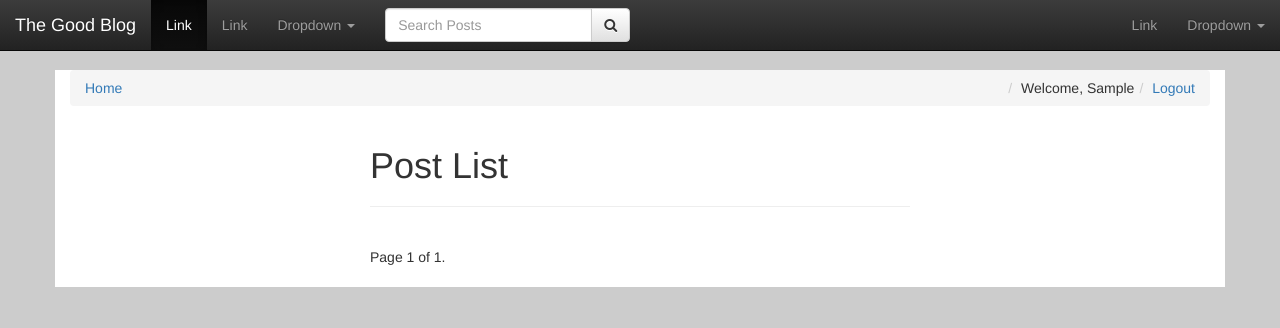
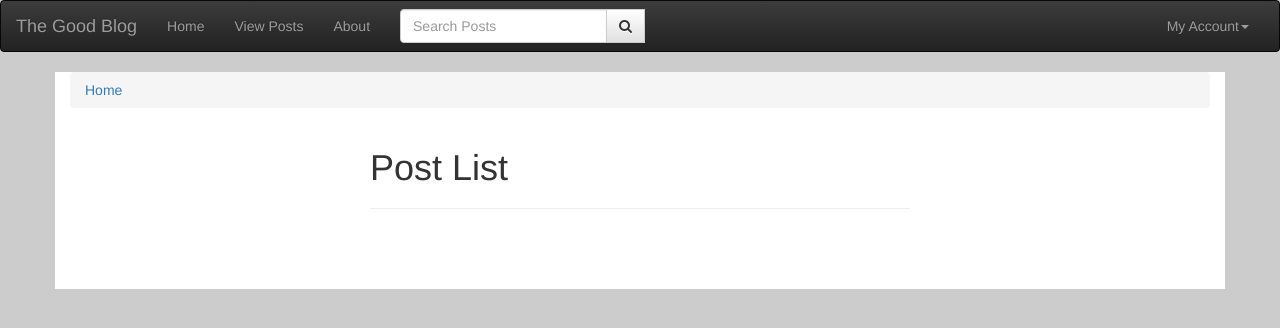
Before and after one commit to drewgoodman/Django-FirstBlog, a Django app: page / in a window 1280 px wide. Shown: the top 328 px of the page. Run offline with Django 3.2, Linux system fonts and the light colour scheme; the visitor is signed in with stand-in values (Sample User, id 1); data that the repository does not hold is empty; some libraries are stand-ins or nearby versions.

Commit message:
pagination restyled and moved

```diff
--- a/posts/views.py
+++ b/posts/views.py
@@ -104,7 +104,7 @@ def post_list(request):
             Q(user__first_name__icontains=query) |
             Q(user__last_name__icontains=query)
             ).distinct()
-    paginator = Paginator(queryset_list, 10) # Show 10 posts per page.
+    paginator = Paginator(queryset_list, 2) # Show 10 posts per page.
     page_number = request.GET.get('page')
     page_obj = paginator.get_page(page_number)
     context = {
--- a/static/css/basic.css
+++ b/static/css/basic.css
@@ -1,7 +1,7 @@
 
 body {
     padding-bottom: 10px;
-    padding-top: 70px;
+    /* padding-top: 70px; */
     background-color: #ccc;
 }
 
--- a/templates/base.html
+++ b/templates/base.html
@@ -33,7 +33,7 @@
     <script async defer crossorigin="anonymous"
         src="https://connect.facebook.net/en_US/sdk.js#xfbml=1&version=v6.0"></script>
 
-    <nav class="navbar navbar-inverse navbar-fixed-top">
+    <nav class="navbar navbar-inverse">
         <div class="container-fluid">
             <!-- Brand and toggle get grouped for better mobile display -->
             <div class="navbar-header">
@@ -50,21 +50,9 @@
             <!-- Collect the nav links, forms, and other content for toggling -->
             <div class="collapse navbar-collapse" id="bs-example-navbar-collapse-1">
                 <ul class="nav navbar-nav">
-                    <li class="active"><a href="#">Link <span class="sr-only">(current)</span></a></li>
-                    <li><a href="#">Link</a></li>
-                    <li class="dropdown">
-                        <a href="#" class="dropdown-toggle" data-toggle="dropdown" role="button" aria-haspopup="true"
-                            aria-expanded="false">Dropdown <span class="caret"></span></a>
-                        <ul class="dropdown-menu">
-                            <li><a href="#">Action</a></li>
-                            <li><a href="#">Another action</a></li>
-                            <li><a href="#">Something else here</a></li>
-                            <li role="separator" class="divider"></li>
-                            <li><a href="#">Separated link</a></li>
-                            <li role="separator" class="divider"></li>
-                            <li><a href="#">One more separated link</a></li>
-                        </ul>
-                    </li>
+                    <li><a href="#">Home</a></li>
+                    <li><a href="#">View Posts</a></li>
+                    <li><a href="#">About</a></li>
                 </ul>
                 <form id="search-bar-form" method="GET" action="" class="navbar-form navbar-left">
                     <div class="input-group ">
@@ -72,24 +60,31 @@
                             value="{{ request.GET.query }}" />
                             <span class="input-group-btn">
                                 <button class='btn btn-default' type="submit"><i class="fa fa-search"></i></button>
+                                <span class="sr-only">Search Posts</span>
                             </span>
                     </div>
                 </form>
 
+                {% if not request.user.is_authenticated %}
                 <ul class="nav navbar-nav navbar-right">
-                    <li><a href="#">Link</a></li>
+                    <li><a href="{% url 'login' %}">Login</a></li>
+                    <li><a href="{% url 'register' %}">Register</a></li>
+                </ul>
+                {% else %}
+                <ul class="nav navbar-nav navbar-right">
                     <li class="dropdown">
                         <a href="#" class="dropdown-toggle" data-toggle="dropdown" role="button" aria-haspopup="true"
-                            aria-expanded="false">Dropdown <span class="caret"></span></a>
+                            aria-expanded="false">My Account<span class="caret"></span></a>
                         <ul class="dropdown-menu">
-                            <li><a href="#">Action</a></li>
-                            <li><a href="#">Another action</a></li>
-                            <li><a href="#">Something else here</a></li>
+                            <li><a href="#">Create Post</a></li>
+                            <li><a href="#">View Profile</a></li>
+                            <li><a href="#">View Comment History</a></li>
                             <li role="separator" class="divider"></li>
-                            <li><a href="#">Separated link</a></li>
+                            <li><a href="{% url 'logout' %}">Logout</a></li>
                         </ul>
                     </li>
                 </ul>
+                {% endif %}
             </div><!-- /.navbar-collapse -->
         </div><!-- /.container-fluid -->
     </nav>
@@ -99,14 +94,6 @@
             <li><a href="{% url 'posts:list' %}">Home</a></li>
             {% block post_detail_link %}
             {% endblock %}
-
-            {% if not request.user.is_authenticated %}
-            <li class="pull-right"><a href="{% url 'login' %}">Login</a></li>
-            <li class="pull-right"><a href="{% url 'register' %}">Register</a></li>
-            {% else %}
-            <li class="pull-right"><a href="{% url 'logout' %}">Logout</a></li>
-            <li class="pull-right">Welcome, {{ request.user|title }}</li>
-            {% endif %}
         </ol>
         {% include "messages_display.html" %}
         {% block content %}
--- a/templates/form.html
+++ b/templates/form.html
@@ -1,6 +1,9 @@
 {% extends "base.html" %}
 {% load crispy_forms_tags %}
 
+{% block post_detail_link %}
+<li><a href="#">{{ title }}</a></li>
+{% endblock %}
 
 {% block content %}
 <div class="col-sm-6 col-sm-offset-3">
--- a/templates/messages_display.html
+++ b/templates/messages_display.html
@@ -2,6 +2,7 @@
 <div class="messages">
     {% for message in messages %}
     <div {% if message.tags%} class="{{ message.tags }} alert-{{ message.level_tag }} alert" {% endif %} role="alert">
+        <button type="button" class="close" data-dismiss="alert" aria-label="Close"><span aria-hidden="true">&times;</span></button>
         {% if "html_safe" in message.tags %}{{ message | safe }}{% else %}{{message }}{% endif %}</div>
         {% endfor %}
     </div>
--- /dev/null
+++ b/templates/pagination.html
@@ -0,0 +1,21 @@
+<nav aria-label="Page navigation">
+    <ul class="pager">
+        {% if object_list.has_previous %}
+            <li class="previous">
+                <a href="?page=1{% if request.GET.query %}&query={{ request.GET.query }}{% endif %}">&laquo; first</a>
+                <a href="?page={{ object_list.previous_page_number }}">previous</a>
+            </li>
+        {% endif %}
+
+        <!-- <span class="current">
+            <li class="page-number">Page {{ object_list.number }} of {{ object_list.paginator.num_pages }}</li>
+        </span> -->
+
+        {% if object_list.has_next %}
+            <li class="next">
+                <a href="?page={{ object_list.paginator.num_pages }}{% if request.GET.query %}&query={{ request.GET.query }}{% endif %}">last &raquo;</a>
+                <a href="?page={{ object_list.next_page_number }}{% if request.GET.query %}&query={{ request.GET.query }}{% endif %}">next</a>
+            </li>
+        {% endif %}
+    </ul>
+</nav>
--- a/templates/post_list.html
+++ b/templates/post_list.html
@@ -4,6 +4,7 @@
 <div class="col-sm-6 col-sm-offset-3">
     <h1>{{ title }}</h1>
     <hr />
+    {% include "pagination.html" %}
     <div class="row">
         {% for obj in object_list %}
         <div class="col-sm-12">
@@ -27,22 +28,6 @@
         <!-- {% cycle "" "</div><div class='row'>" %} -->
         {% endfor %}
     </div>
-    <div class="pagination">
-        <span class="step-links">
-            {% if object_list.has_previous %}
-                <a href="?page=1{% if request.GET.query %}&query={{ request.GET.query }}{% endif %}">&laquo; first</a>
-                <a href="?page={{ object_list.previous_page_number }}">previous</a>
-            {% endif %}
-
-            <span class="current">
-                Page {{ object_list.number }} of {{ object_list.paginator.num_pages }}.
-            </span>
-
-            {% if object_list.has_next %}
-                <a href="?page={{ object_list.next_page_number }}{% if request.GET.query %}&query={{ request.GET.query }}{% endif %}">next</a>
-                <a href="?page={{ object_list.paginator.num_pages }}{% if request.GET.query %}&query={{ request.GET.query }}{% endif %}">last &raquo;</a>
-            {% endif %}
-        </span>
-    </div>
+    {% include "pagination.html" %}
 </div>
 {% endblock content %}
```
